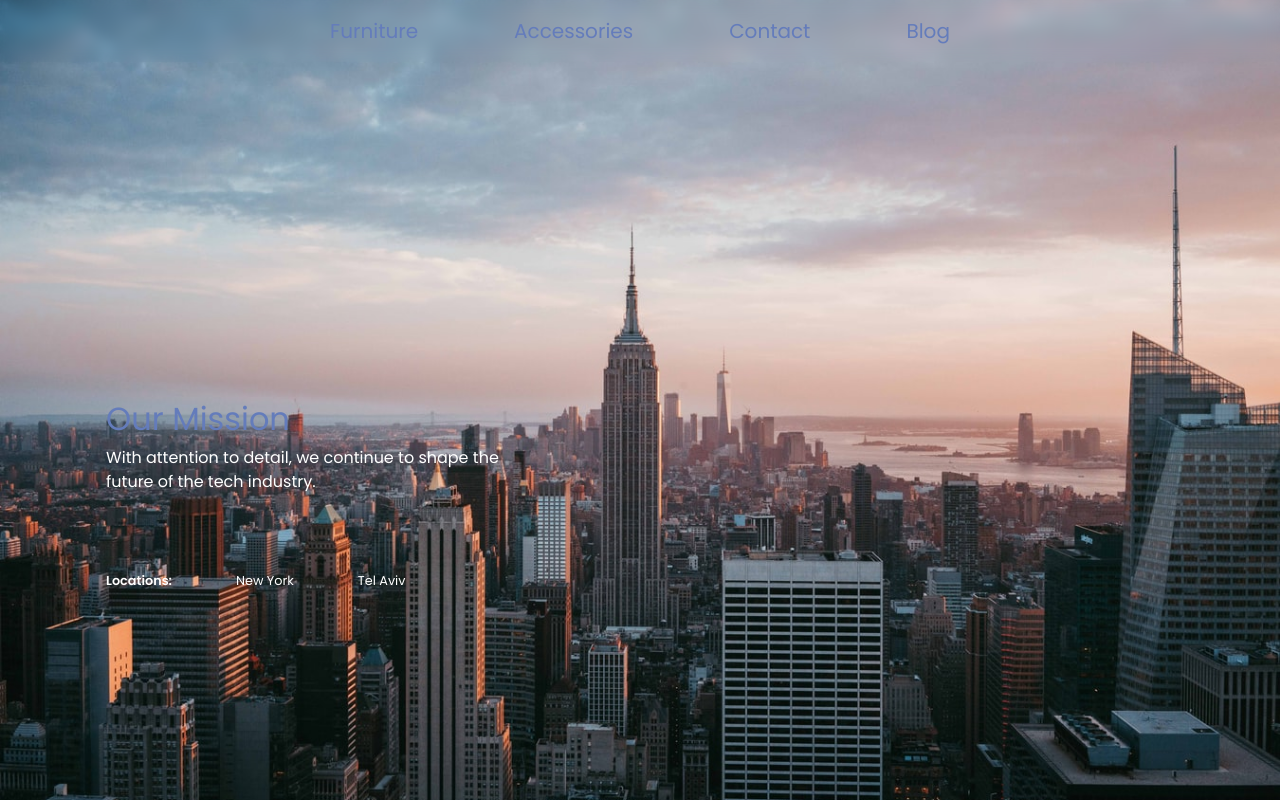
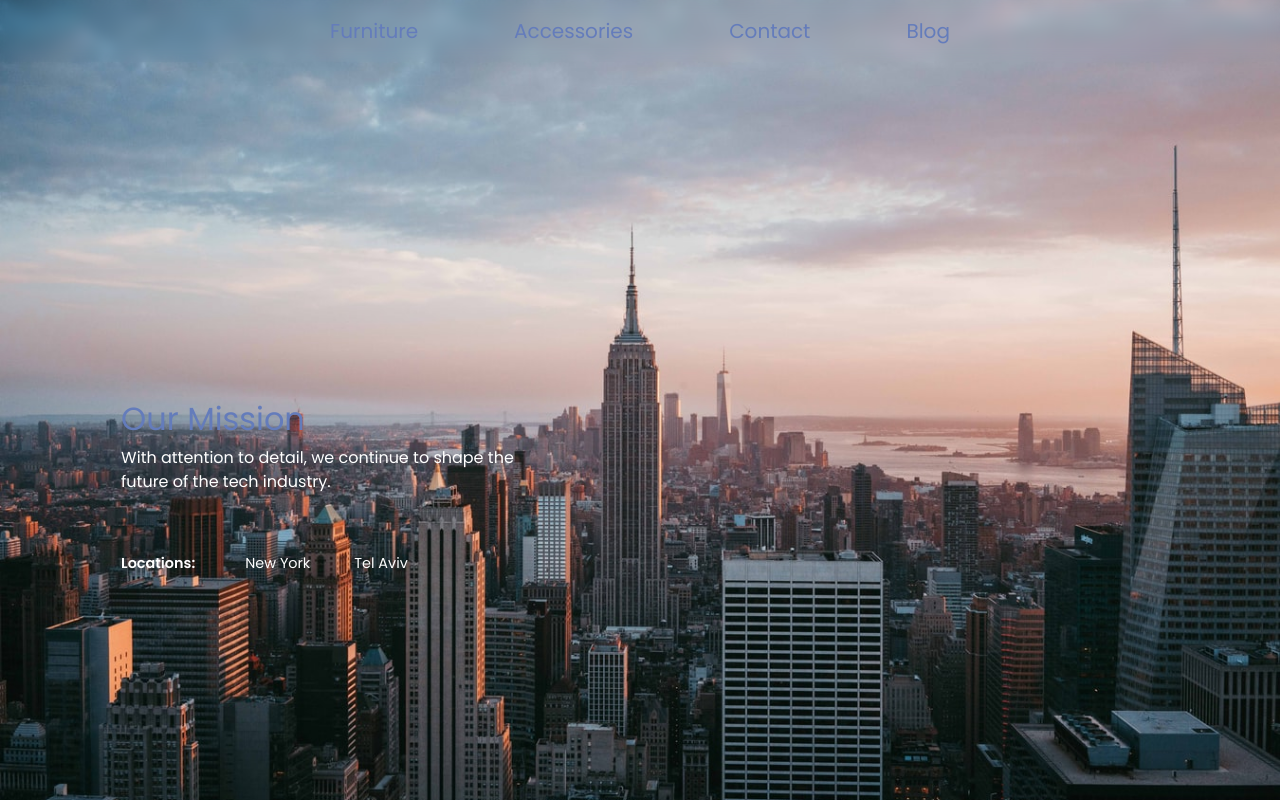
Before and after one commit to Barak-S/Tech-Lounge-v2, a React (Create React App) app: page / in a window 1280 px wide. Built offline with nearby package versions, Linux system fonts and the light colour scheme.

Commit message:
locations font size and remove row and margin

```diff
--- a/src/App.scss
+++ b/src/App.scss
@@ -5,8 +5,6 @@ $black: #191919;
 
 html,
 body {
-  padding: 0;
-  margin: 0;
   font-family: "Poppins", -apple-system, BlinkMacSystemFont, "Segoe UI", Roboto,
     Oxygen, Ubuntu, Cantarell, "Open Sans", "Helvetica Neue", sans-serif;
 }
@@ -18,24 +16,24 @@ body {
 // 	min-width: 1280px;
 // 	margin: 0 auto;
 // }
-.wrapper {
-    padding: 0 48px;
-}
+// .wrapper {
+//     padding: 0 48px;
+// }
 
 .locations {
 	position: absolute;
 	bottom: -80px;
 	color: #fff;
 	margin-top: 16px;
-	font-size: 0.8rem;
+	font-size: 0.9rem;
 	font-weight: 600;
 	span {
 	cursor: pointer;
 	&:first-child {
-		margin-left: 64px;
+		margin-left: 50px;
 	}
 	font-weight: 400;
-	margin: 0 32px;
+	margin: 0 22px;
 	transition: 0.3s ease-in-out;
 	&:hover {
 		color: #fff;
@@ -97,29 +95,16 @@ nav.navbar.navbar-expand-lg.navbar-light{
 	background-color: $blue;
 	height: 100vh;
 	width: 100%;
-	background-size: cover;
-	background-repeat: no-repeat;
-	min-height: 100vh;
+	background-size: cover !important;
+	background-repeat: no-repeat !important;
 	background-image: url('images/nyc.jpeg');
 	animation-name: backgroundEffect;
 	animation-duration: 30s;
 	animation-iteration-count: infinite;
 	animation-direction: both;
-
 }
 
-// img{
-// 	top: 0;
-// 	left: 0;
-// 	right: 0;
-// 	bottom: 0;
-// 	height: 100vh;
-// 	width: 100%;
-// 	background-size: cover;
-// 	background-repeat: no-repeat;
-// 	animation-name: backgroundEffect;
-// 	animation-duration: 30s;
-// 	animation-iteration-count: infinite;
-// 	animation-direction: both;
-
+// .align-auto .col-lg-8 .col-md-8 .col-sm-12 .col-12{
+// 	padding-right: 0px;
+// 	margin-right: 0px;
 // }
--- a/src/Home.js
+++ b/src/Home.js
@@ -45,9 +45,9 @@ const Home = () => {
     return (
       <div ref={el => (home = el)}className="home">
         <div style={{position: "absolute", top: "50%"}}>
-            <Row>
+
                 <Col xs={12} sm={12} md={8} lg={8} className="align-auto">
-                    <h2 style={{ color: "rgb(100,124,187)"}}>Our Mission</h2>
+                    <h2 style={{ color: "rgb(100,124,187)", fontWeight: "500"}}>Our Mission</h2>
                     <p style={{color: "#ffffff"}}>
                     With attention to detail, we continue to shape the future of the tech industry.
                     </p>
@@ -63,7 +63,7 @@ const Home = () => {
                     ))}
                     </div>
                 </Col>
-            </Row>
+
 
         </div>
       </div>
```
